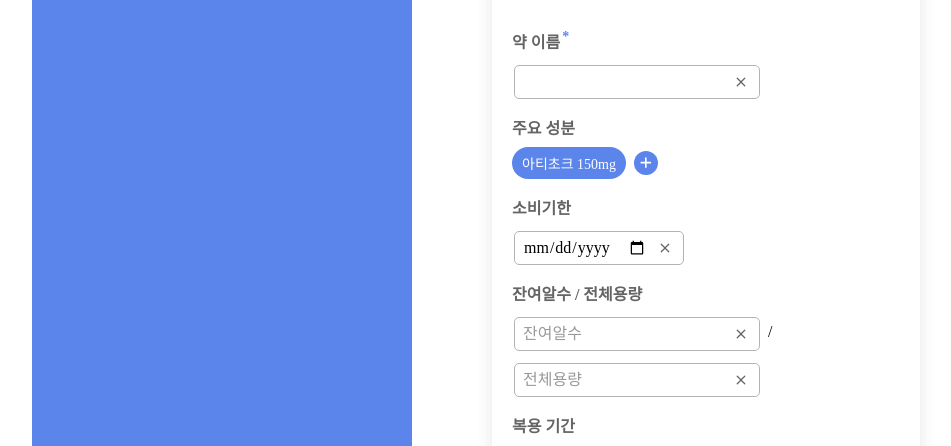
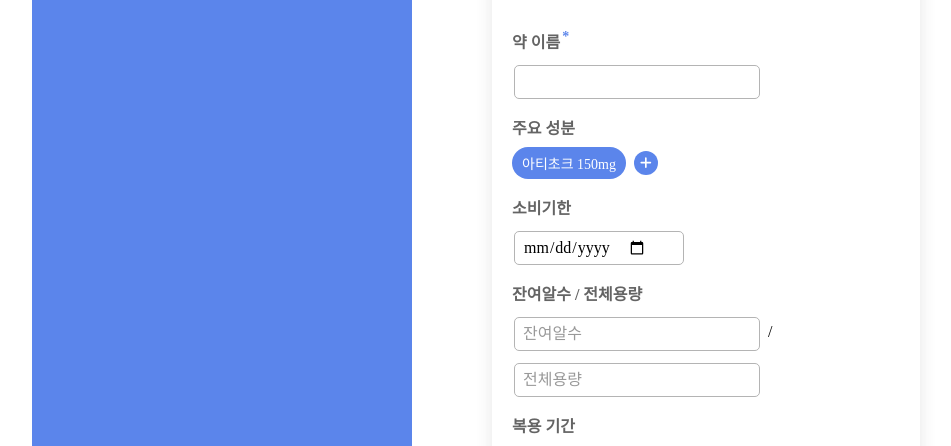
Before and after one commit to codestates-seb/seb42_main_013, a React (Create React App) app in the folder client/: page /datacreate in a window 1280 px wide. Shown: the part 197-643 px from the top of the page, without its empty margins (164-1115 px from the left). Built offline with nearby package versions, Linux system fonts and the light colour scheme; a web font is replaced by a local one.

Commit message:
[Design] input 빈값 clear btn 숨기기

```diff
--- a/client/src/components/DataInput.js
+++ b/client/src/components/DataInput.js
@@ -90,7 +90,7 @@ function DataInput ({value, placeholder, data, setData, isRequired, type}) {
         />
         {
         <>
-          <DeleteBtn value={value} >
+          <DeleteBtn value={!!data[value]} >
             <button onClick={()=>clear()}>
               <svg xmlns="http://www.w3.org/2000/svg" viewBox="0 0 16 16">
                 <path d="M4.646 4.646a.5.5 0 0 1 .708 0L8 7.293l2.646-2.647a.5.5 0 0 1 .708.708L8.707 8l2.647 2.646a.5.5 0 0 1-.708.708L8 8.707l-2.646 2.647a.5.5 0 0 1-.708-.708L7.293 8 4.646 5.354a.5.5 0 0 1 0-.708z"/>
```
